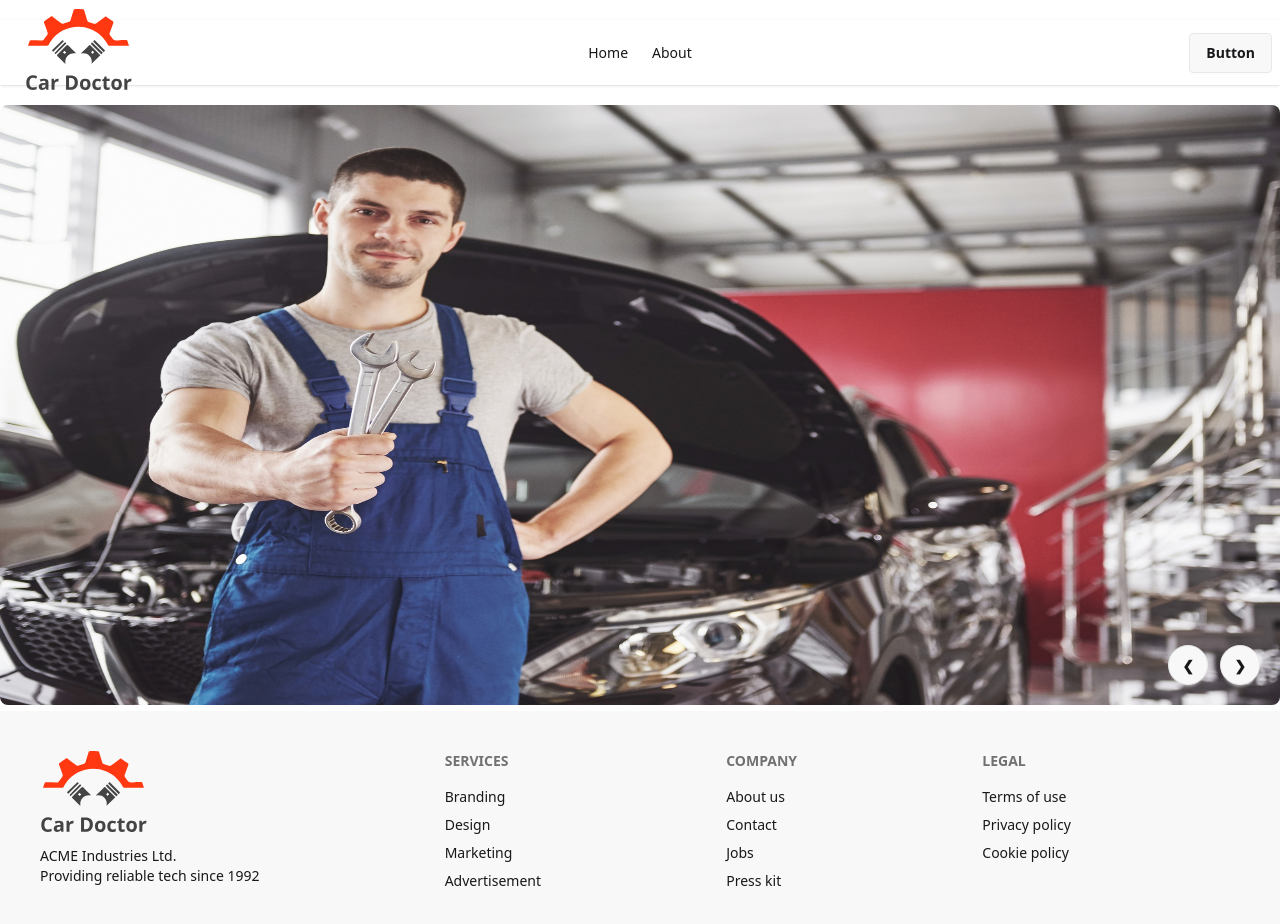
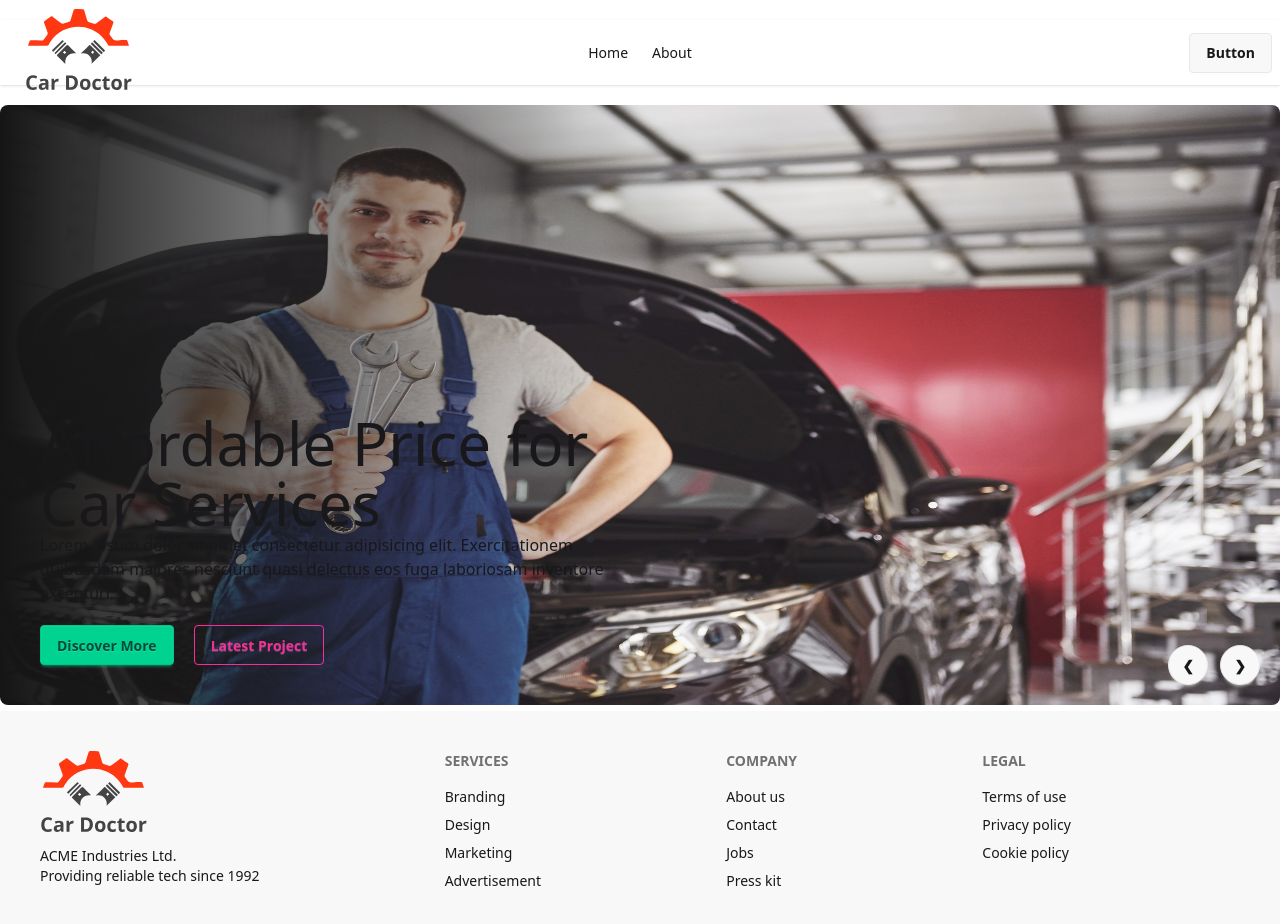
Before and after one commit to SaPa36/car-doctor-client, a React (Vite) app: page / in a window 1280 px wide. Shown: the top 924 px of the page. Built offline with nearby package versions, Linux system fonts and the light colour scheme.

Commit message:
added banner design

```diff
--- a/src/pages/Home/Banner.jsx
+++ b/src/pages/Home/Banner.jsx
@@ -12,6 +12,16 @@ const Banner = () => {
                 <img
                     src={img1}
                     className="w-full" />
+                <div className="absolute   bottom-0 align-center flex flex-col w-1/2
+                bg-[linear-gradient(90deg,rgba(21,21,21,1)_0%,rgba(21,21,21,0)_100%)] h-full justify-end">
+                    <h2 className="text-6xl ml-10">Affordable Price for Car Services</h2>
+                    <p className='ml-10'>Lorem ipsum dolor sit amet consectetur adipisicing elit. Exercitationem quibusdam maiores
+                        nesciunt quasi delectus eos fuga laboriosam inventore excepturi.</p>
+                        <div className='mt-5 mb-10 ml-10'>
+                            <button className="btn btn-success mr-5">Discover More</button>
+                            <button className="btn btn-outline btn-secondary">Latest Project</button>
+                        </div>
+                </div>
                 <div className="absolute left-5 right-5 bottom-0 flex -translate-y-1/2 transform justify-end">
                     <a href="#slide4" className="btn btn-circle mr-3">❮</a>
                     <a href="#slide2" className="btn btn-circle">❯</a>
```
